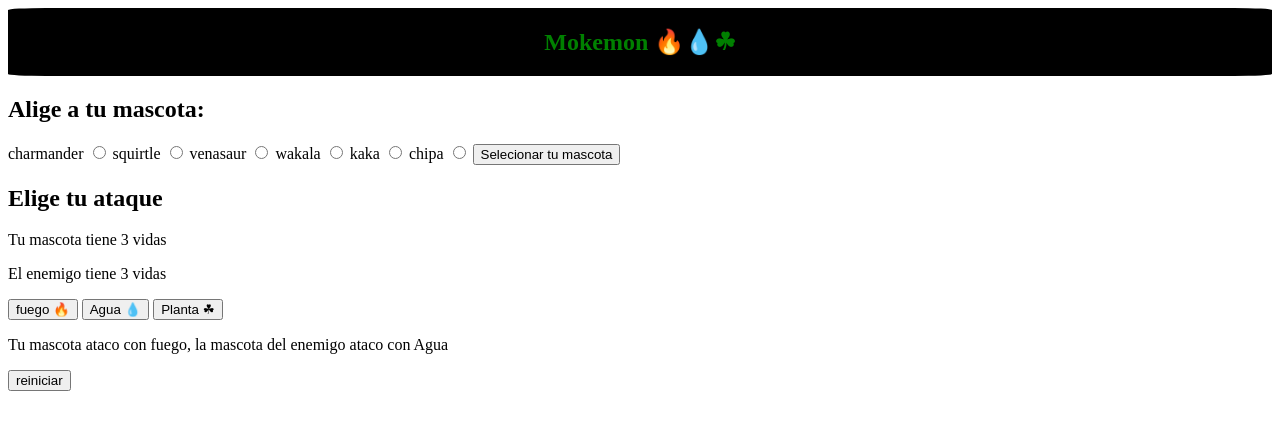
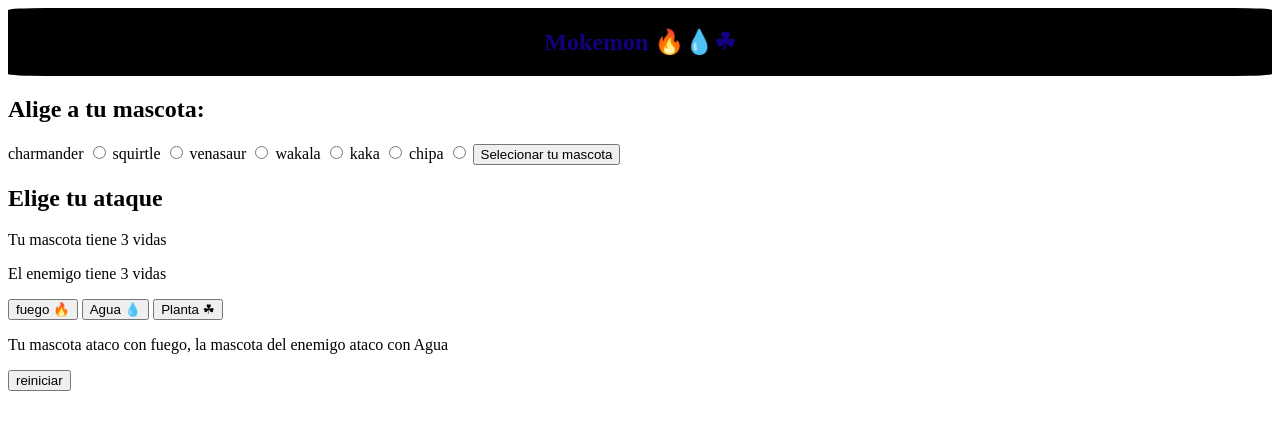
Before and after one commit to JoshuaMartine/Mokemon, a plain HTML site: page mokemon/index.html in a window 1280 px wide. In both pictures the pointer is over the element "Mokemon 🔥💧☘". Drawn offline with Linux system fonts and the light colour scheme.

Commit message:
se cambio el color

```diff
--- a/mokemon/estilos/estilos.css
+++ b/mokemon/estilos/estilos.css
@@ -9,6 +9,6 @@
 }
 
 .banner:hover{
-    color: green;
+    color: rgb(19, 0, 128);
     transition: 1s;
 }
```
